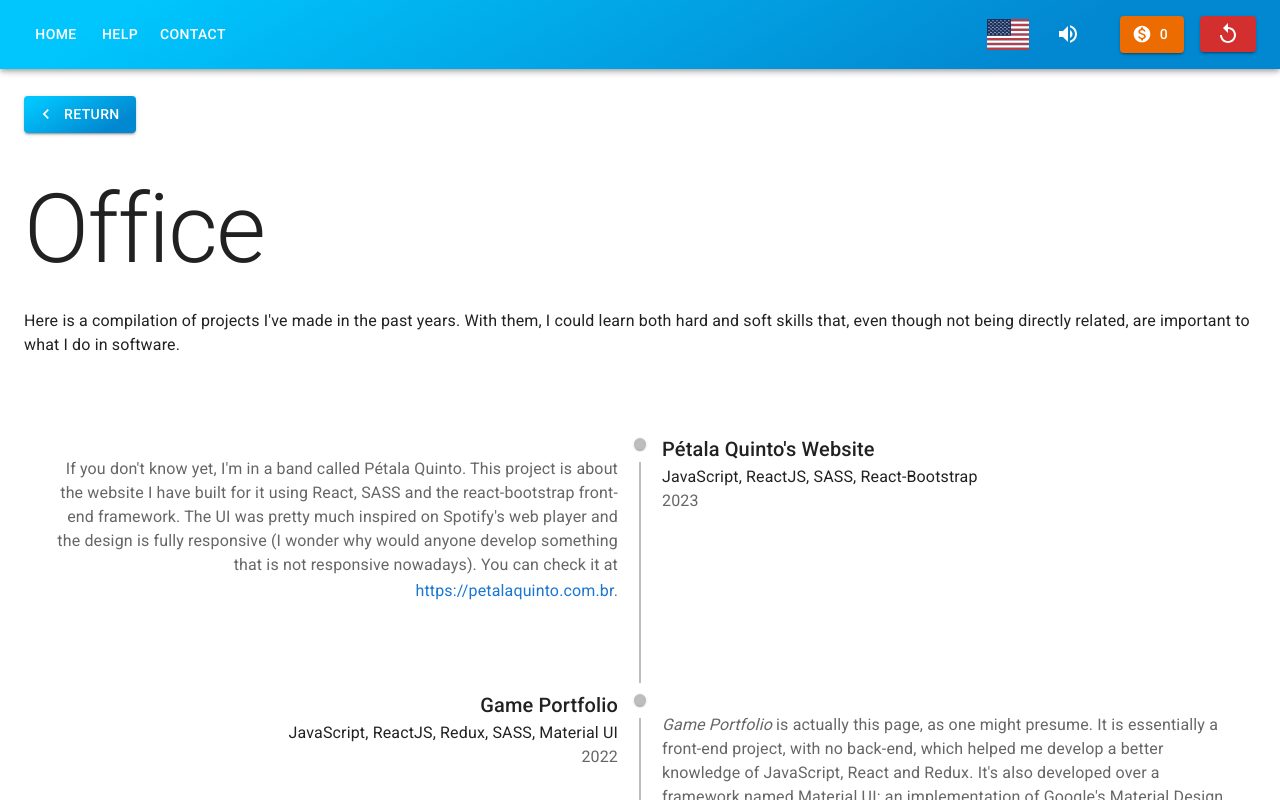
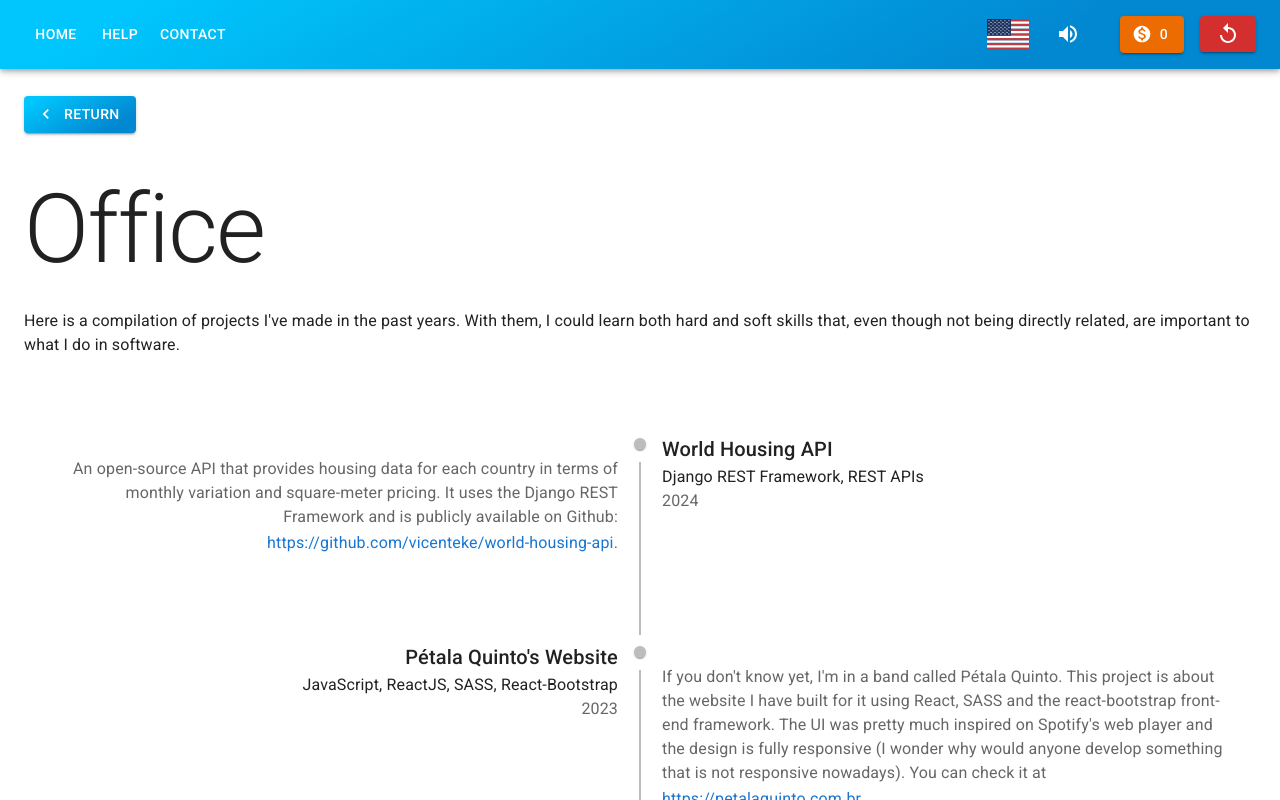
Before and after one commit to vicenteke/redux-portfolio, a React (Create React App) app: page /office in a window 1280 px wide. Shown: the top 800 px of the page. Built offline with nearby package versions, Linux system fonts and the light colour scheme.

Commit message:
feat: include world hosing API on projects

```diff
--- a/src/components/ProjectsTimeline.tsx
+++ b/src/components/ProjectsTimeline.tsx
@@ -16,6 +16,22 @@ export default function ProjectsTimeline() {
     const [t, i18n] = useTranslation('common');
 
     const data = [
+        {
+            key: "worldhousingapi",
+            name: t('projects.worldhousingapi.name'),
+            skills: t('projects.worldhousingapi.skills'),
+            date: '2024',
+            content: <div>
+                {t('projects.worldhousingapi.content')}{' '}
+                <Link href="https://github.com/vicenteke/world-housing-api"
+                        target="_blank"
+                        rel="noreferrer"
+                        underline="hover"
+                        variant="subtitle1">
+                    https://github.com/vicenteke/world-housing-api
+                </Link>.
+            </div>
+        },
         {
             key: "petalaquinto",
             name: t('projects.petalaquinto.name'),
--- a/src/pages/Contact.tsx
+++ b/src/pages/Contact.tsx
@@ -6,6 +6,7 @@ import Link from '@mui/material/Link';
 import WhatsAppIcon from '@mui/icons-material/WhatsApp';
 import MailOutlineIcon from '@mui/icons-material/MailOutline';
 import LinkedInIcon from '@mui/icons-material/LinkedIn';
+import GitHubIcon from '@mui/icons-material/GitHub';
 
 import ReturnButton from '../components/ReturnButton'
 import { Avatar } from '../features/avatar/Avatar';
@@ -30,7 +31,7 @@ export default function ContactPage() {
             <Typography variant="body1" component="p">
                 {t('contact.content1')}
                 <br/>
-                {t('contact.content2')}
+                {t('contact.content2')} {t('contact.content3')}
             </Typography><br/>
             <Typography variant="body1" component="p" className="contacts">
                 <WhatsAppIcon color="success"/> {t('others.phone')}: <Link href="https://api.whatsapp.com/send?phone=5547996279577" target="_blank" rel="noreferrer" underline="hover">+55 (47) 99627-9577</Link>
@@ -39,9 +40,8 @@ export default function ContactPage() {
                 <br/>
                 <LinkedInIcon color="primary"/> LinkedIn: <Link href="https://www.linkedin.com/in/vicente-knihs-erbs-335b95209/" target="_blank" rel="noreferrer" underline="hover">Vicente Knihs Erbs</Link>
                 <br/>
-            </Typography><br/>
-            <Typography variant="body1" component="p">
-                {t('contact.content3')}
+                <GitHubIcon /> GitHub: <Link href="https://github.com/vicenteke" target="_blank" rel="noreferrer" underline="hover">https://github.com/vicenteke</Link>
+                <br/>
             </Typography><br/>
             <Avatar talkbox={false} />
         </>
--- a/src/translations/en/common.json
+++ b/src/translations/en/common.json
@@ -74,6 +74,11 @@
         }
     },
     "projects": {
+        "worldhousingapi": {
+            "name": "World Housing API",
+            "skills": "Django REST Framework, REST APIs",
+            "content": "An open-source API that provides housing data for each country in terms of monthly variation and square-meter pricing. It uses the Django REST Framework and is publicly available on Github:"
+        },
         "petalaquinto": {
             "name": "Pétala Quinto's Website",
             "skills": "JavaScript, ReactJS, SASS, React-Bootstrap",
--- a/src/translations/es/common.json
+++ b/src/translations/es/common.json
@@ -74,6 +74,11 @@
         }
     },
     "projects": {
+        "worldhousingapi": {
+            "name": "World Housing API",
+            "skills": "Django REST Framework, REST APIs",
+            "content": "Proyecto open-source que trae los datos de vivienda para cada país en cuanto al precio del metro cuadrado y variaciones mensuales. Está hecho con Django REST Framework y está disponible públicamente en Github:"
+        },
         "petalaquinto": {
             "name": "Website Pétala Quinto",
             "skills": "JavaScript, ReactJS, SASS, React-Bootstrap",
@@ -130,7 +135,7 @@
     "contact": {
         "content1": "Ya que está aquí, asumo que le gustaría poner en contacto para hablar o algo así. Además, ya he hablado demasiado sobre mí. ¿Y usted?",
         "content2": "Aquí hay algunas posibilidades para ponerse en contacto conmigo.",
-        "content3": "No dude en ponerse en contacto conmigo en cualquier momento, ¡siempre estoy abierto para chatear!"
+        "content3": "No dude en ponerse en contacto conmigo en cualquier momento, ¡siempre estoy disponible para chatear!"
     },
     "library": {
         "content1": "Por sorprendente que parezca, me gradué en <strong>Ingeniería Mecatrónica</strong> por la Universidade Federal de Santa Catarina (UFSC), con honores académicos. UFSC está entre las mejores universidades de América Latina, si tienes curiosidad puedes conocer más en",
--- a/src/translations/pt-br/common.json
+++ b/src/translations/pt-br/common.json
@@ -74,6 +74,11 @@
         }
     },
     "projects": {
+        "worldhousingapi": {
+            "name": "World Housing API",
+            "skills": "Django REST Framework, REST APIs",
+            "content": "Projeto open-source que traz os dados de moradia para cada país em termos de valor do metro quadrado e variações mensais. É feito com Django REST Framework e está disponível publicamente no Github:"
+        },
         "petalaquinto": {
             "name": "Website Pétala Quinto",
             "skills": "JavaScript, ReactJS, SASS, React-Bootstrap",
```
